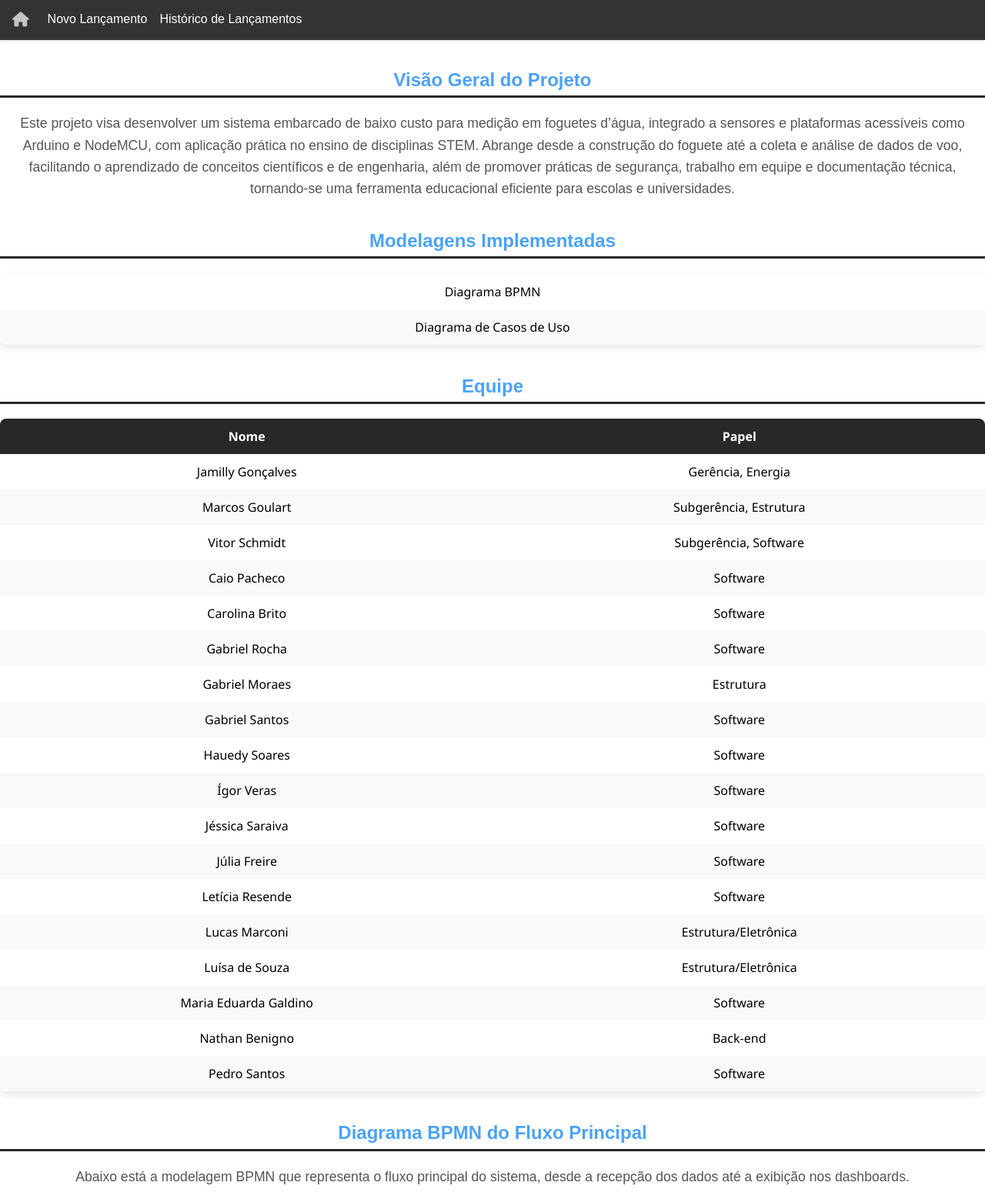
After one commit to moonshinerd/interface-pi1, a Django app: page /home/ in a window 1280 px wide. The commit adds this page. Shown: the top 1558 px of the page at 77% size. Run offline with Django 5.2, Linux system fonts and the light colour scheme.

Commit message:
desenvolvimento homepage
Co-authored-by: Julia Vitoria <juliavitoriasilva0403@gmail.com>

```diff
--- a/core/templates/core/base.html
+++ b/core/templates/core/base.html
@@ -12,7 +12,7 @@
 <body>
     <header>
         <nav class="navbar">
-            <a href="/" class="nav-link" id="link-home" title="Início">
+            <a href="/home/" class="nav-link" id="link-home" title="Início">
                 <i class="fas fa-home"></i>
             </a>
             <a href="/newlaunch/" class="nav-link" id="link-new">Novo Lançamento</a>
--- /dev/null
+++ b/core/templates/core/home.html
@@ -0,0 +1,170 @@
+{% extends "core/base.html" %}
+{% load static %}
+
+{% block title %}Home - Interface PI1{% endblock %}
+
+{% block content %}
+<style>
+  /* Seções com cartão branco */
+  .info-section {
+    border-radius: 8px;
+    margin-bottom: 2.5rem;
+  }
+
+  /* Títulos das seções */
+  .info-section h2 {
+    color: #4ba2fa;
+    border-bottom: 3px solid #28282b;
+    padding-bottom: 0.4rem;
+    margin-bottom: 1.2rem;
+    font-weight: 600;
+    font-size: 1.5rem;
+  }
+
+  /* Listas estilizadas */
+  .info-section ul {
+    list-style-type: disc;
+    margin-left: 2rem;
+    font-size: 1.1rem;
+    color: #555;
+  }
+
+  /* Parágrafos das seções */
+  .info-section p {
+    font-size: 1.1rem;
+    line-height: 1.6;
+    color: #555;
+  }
+
+  /* Seção de imagem com alinhamento central */
+  .info-section.image-section {
+    text-align: center;
+  }
+
+  .info-section.image-section img.bpmn {
+    max-width: 100%;
+    height: auto;
+    border: 1px solid #ddd;
+    border-radius: 8px;
+    box-shadow: 2px 4px 10px rgba(0,0,0,0.1);
+    transition: transform 0.3s ease;
+  }
+  .info-section.image-section img.bpmn:hover {
+    transform: scale(1.03);
+  }
+
+  .team-table {
+    width: 100%;
+    border-collapse: collapse;
+    font-family: 'Segoe UI', Tahoma, Geneva, Verdana, sans-serif;
+    box-shadow: 0 4px 12px rgba(0,0,0,0.1);
+    border-radius: 8px;
+    overflow: hidden;
+  }
+
+  .team-table thead {
+    background-color: #28282b;
+    color: white;
+  }
+
+  .team-table th, .team-table td {
+    padding: 12px 16px;
+    text-align: center;
+  }
+
+  .team-table tbody tr:nth-child(even) {
+    background-color: #f9f9f9;
+  }
+
+  .team-table tbody tr:hover {
+    background-color: #56aff4;
+  }
+
+  .simple-table {
+    width: 100%;
+    border-collapse: collapse;
+    font-family: 'Segoe UI', Tahoma, Geneva, Verdana, sans-serif;
+    box-shadow: 0 4px 12px rgba(0,0,0,0.1);
+    border-radius: 8px;
+    overflow: hidden;
+  }
+
+  .simple-table thead {
+    background-color: #3498db;
+    color: white;
+  }
+
+  .simple-table th, .simple-table td {
+    padding: 12px 16px;
+    text-align: center;
+  }
+
+  .simple-table tbody tr:nth-child(even) {
+    background-color: #f9f9f9;
+  }
+
+  .simple-table tbody tr:hover {
+    background-color: #56aff4;
+  }
+</style>
+<section class="info-section">
+  <h2>Visão Geral do Projeto </h2>
+  <p>
+  Este projeto visa desenvolver um sistema embarcado de baixo custo para medição em foguetes d’água, integrado a sensores e plataformas acessíveis como Arduino e NodeMCU, com aplicação prática no ensino de disciplinas STEM. Abrange desde a construção do foguete até a coleta e análise de dados de voo, facilitando o aprendizado de conceitos científicos e de engenharia, além de promover práticas de segurança, trabalho em equipe e documentação técnica, tornando-se uma ferramenta educacional eficiente para escolas e universidades.
+  </p>
+</section>
+
+<section class="info-section">
+  <h2>Modelagens Implementadas</h2>
+  <table class="simple-table">
+    <tbody>
+      <tr><td>Diagrama BPMN</td></tr>
+      <tr><td>Diagrama de Casos de Uso</td></tr>
+    </tbody>
+  </table>
+</section>
+
+<section class="info-section">
+  <h2>Equipe</h2>
+  <table class="team-table">
+    <thead>
+      <tr>
+        <th>Nome</th>
+        <th>Papel</th>
+      </tr>
+    </thead>
+    <tbody>
+      <tr><td>Jamilly Gonçalves</td><td>Gerência, Energia</td></tr>
+      <tr><td>Marcos Goulart</td><td>Subgerência, Estrutura</td></tr>
+      <tr><td>Vitor Schmidt</td><td>Subgerência, Software</td></tr>
+      <tr><td>Caio Pacheco</td><td>Software</td></tr>
+      <tr><td>Carolina Brito</td><td>Software</td></tr>
+      <tr><td>Gabriel Rocha</td><td>Software</td></tr>
+      <tr><td>Gabriel Moraes</td><td>Estrutura</td></tr>
+      <tr><td>Gabriel Santos</td><td>Software</td></tr>
+      <tr><td>Hauedy Soares</td><td>Software</td></tr>
+      <tr><td>Ígor Veras</td><td>Software</td></tr>
+      <tr><td>Jéssica Saraiva</td><td>Software</td></tr>
+      <tr><td>Júlia Freire</td><td>Software</td></tr>
+      <tr><td>Letícia Resende</td><td>Software</td></tr>
+      <tr><td>Lucas Marconi</td><td>Estrutura/Eletrônica</td></tr>
+      <tr><td>Luísa de Souza</td><td>Estrutura/Eletrônica</td></tr>
+      <tr><td>Maria Eduarda Galdino</td><td>Software</td></tr>
+      <tr><td>Nathan Benigno</td><td>Back-end</td></tr>
+      <tr><td>Pedro Santos</td><td>Software</td></tr>
+    </tbody>
+  </table>
+</section>
+
+<section class="info-section image-section">
+  <h2>Diagrama BPMN do Fluxo Principal</h2>
+  <p>Abaixo está a modelagem BPMN que representa o fluxo principal do sistema, desde a recepção dos dados até a exibição nos dashboards.</p>
+  <img class="bpmn" src="{% static 'assets/bpmn-diagrama.jpg' %}" alt="Diagrama BPMN" />
+   <h2>Diagrama de Casos de Uso</h2>
+   <p>Abaixo está o diagrama de casos de uso que representa a interação dos atores com o sistema desenvolvido. O diagrama tem como objetivo demonstrar as funcionalidades principais do sistema de controle de lançamentos, incluindo suas integrações com sistema embarcado e banco de dados.</p>
+  <img class="bpmn" src="{% static 'assets/diagrama_casos_de_uso.jpg' %}" alt="Diagrama Casos de Uso" />
+</section>
+
+
+
+{% endblock %}
--- a/core/urls.py
+++ b/core/urls.py
@@ -2,8 +2,11 @@
 from django.urls import path
 from django.views.generic import TemplateView
 
+
+
 urlpatterns = [
     path('newlaunch/', TemplateView.as_view(template_name="core/launch_new.html")),
     path('oldlaunches/', TemplateView.as_view(template_name="core/launch_list.html")),
+    path('home/', TemplateView.as_view(template_name="core/home.html")),
     path('', TemplateView.as_view(template_name="core/base.html")),
 ]
```
Also changed, not shown: 4 other files.
